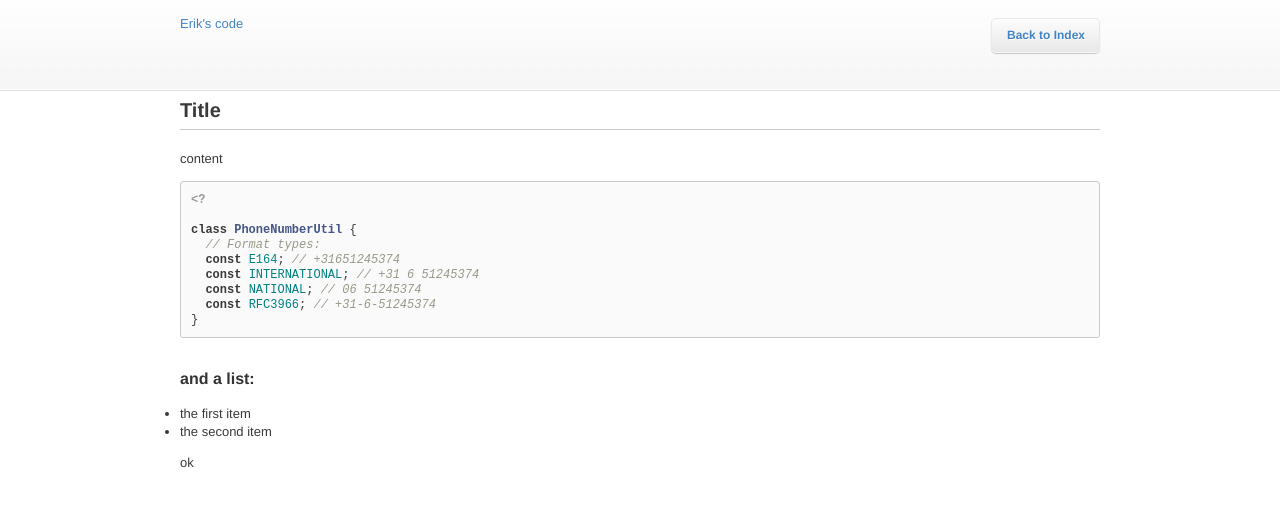
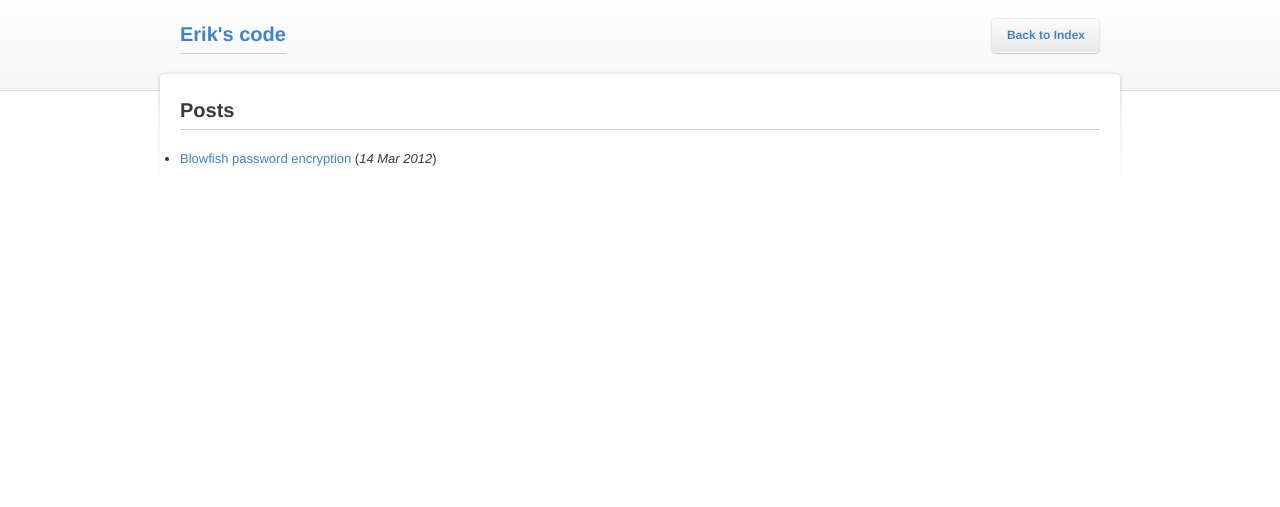
Before and after one commit to erikdubbelboer/blog.dubbelboer.com, a Jekyll site: the page built from index.md, in a window 1280 px wide. Shown: the top 507 px of the page. Built offline with Jekyll 4.4.1, drawn with Linux system fonts in a browser that asks for light colours.

Commit message:
layout update

````diff
--- a/_layouts/default.html
+++ b/_layouts/default.html
@@ -3,7 +3,7 @@
 <head>
 <meta charset=utf-8>
 <title>{{ page.title }}</title>
-<link href="/css/documentation.css" media="screen" rel="stylesheet" type="text/css">
+<link href="/css/common.css" media="screen" rel="stylesheet" type="text/css">
 <link href="/css/pygments.css" media="screen" rel="stylesheet" type="text/css">
 </head>
 <body>
@@ -11,10 +11,10 @@
     <div id="header-wrapper">
       <div id="header" class="basic" >
         <div class="site">
-          <a class="logo" href="/">Erik's code</a>
+          <a class="logo" href="/"><h1>Erik's code</h1></a>
           <div class="topsearch">
             <ul class="nav logged_out">
-              <li><a href="http://github.com/">Back to Index</a></li>
+              <li><a href="/">Back to Index</a></li>
             </ul>
           </div><!-- .topsearch -->
         </div><!-- .site -->
@@ -22,7 +22,9 @@
     </div><!-- #header-wrapper -->
     <div id="wrapper">
       <div id="content" class="site">
+
         {{ content }}
+
       </div><!-- #content -->
     </div><!-- #wrapper -->
   </div><!-- #main -->
--- a/css/documentation.css
+++ b/css/common.css
@@ -35,15 +35,6 @@ h2 {
   font-size: 16px;
   color: #333;
   margin: 2em auto 1em;
-}
-
-  body.api .content h2 {
-    background: transparent url(../images/crud-sprite.png) left 2px no-repeat;
-    padding-left: 22px;
-  }
-
-h2 span.step {
-  color: #666;
 }
 
 h3 {
@@ -167,12 +158,13 @@ a img {
   text-decoration: none;
 }
 
+
 /*------------------------------------------------------------------------------
     Not Footer
 ------------------------------------------------------------------------------*/
+
 #wrapper {
   padding: 20px 25px;
-  overflow:hidden;
   height: auto;
   width: 920px;
   margin: -20px auto 0;
@@ -252,7 +244,7 @@ p code {
 .content .intro {
   color: #868686;
 }
-/* @end */
+
 
 /*------------------------------------------------------------------------------
      Pre/Code Styles
@@ -409,212 +401,3 @@ span.bash-output {
   -khtml-user-select: none;
   user-select: none;
 }
-
-/* end */
-
-/*------------------------------------------------------------------------------
-    More Info Expander
-------------------------------------------------------------------------------*/
-
-.more-info {
-  margin: 10px 0;
-  position: relative;
-}
-.more-info > h4 {
-  background-image: url('../images/dropdown_sprites.jpg');
-  background-repeat: no-repeat;
-  padding: .25em 0 .25em 25px;
-  cursor: pointer;
-  color: #4183C4;
-  font-weight: normal;
-}
-.more-info h4.compressed {
-  background-position: 0 0;
-}
-.more-info:hover h4.compressed {
-  background-position: 0 -23px;
-}
-.more-info h4.expanded {
-  background-position: 0 -46px;
-}
-.more-info:hover h4.expanded {
-  background-position: 0 -69px;
-}
-
-.more-info .more-content {
-  display: none;
-  -webkit-border-radius: 3px;
-  -moz-border-radius: 3px;
-  border-radius: 3px;
-  background-color: #FFFFFF;
-  border: 3px solid #DDDDDD;
-  padding: 1em 2em;
-  -webkit-box-shadow: 1px 1px 3px rgba(0, 0, 0, 0.3);
-  -moz-box-shadow: 1px 1px 3px rgba(0, 0, 0, 0.3);
-  box-shadow: 1px 1px 3px rgba(0, 0, 0, 0.3);
-  margin: 15px 0 30px;
-}
-
-.more-info .more-content h4 {
-  margin-top: 1em;
-}
-
-.more-info .more-content pre {
-  margin-left: 0px;
-}
-
-/****************************/
-/*       List Module        */
-/****************************/
-
-.list-module h2 {
-  border: solid #cacaca;
-  border-width: 1px;
-  border-radius: 3px 3px 0px 0px;
-  -moz-border-radius: 3px 3px 0px 0px;
-  -webkit-border-bottom-right-radius: 0px;
-  -webkit-border-bottom-left-radius: 0px;
-  -moz-background-clip: padding;
-  -webkit-background-clip: padding-box;
-  background-clip: padding-box;
-  padding: 6px 10px;
-  background-color: #f1f1f1;
-  background-image: -moz-linear-gradient(top, #f1f1f1, #e1e1e1);
-  background-image: -ms-linear-gradient(top, #f1f1f1, #e1e1e1);
-  background-image: -o-linear-gradient(top, #f1f1f1, #e1e1e1);
-  background-image: -webkit-gradient(linear, left top, left bottom, from(#f1f1f1), to(#e1e1e1));
-  background-image: -webkit-linear-gradient(top, #f1f1f1, #e1e1e1);
-  background-image: linear-gradient(top, #f1f1f1, #e1e1e1);
-  filter: progid:DXImageTransform.Microsoft.gradient(startColorStr='#f1f1f1', EndColorStr='#e1e1e1');
-  color: #666;
-  text-shadow: 0 1px 0 rgba(255, 255, 255, 0.7);
-  font-size: 16px;
-  line-height: 22px;
-  margin: 0px;
-}
-
-.list-module .list-body {
-  border: solid #cacaca;
-  border-width: 0px 1px 1px 1px;
-  border-radius: 0px 0px 3px 3px;
-  -moz-border-radius: 0px 0px 3px 3px;
-  -webkit-border-bottom-right-radius: 3px;
-  -webkit-border-bottom-left-radius: 3px;
-  -moz-background-clip: padding;
-  -webkit-background-clip: padding-box;
-  background-clip: padding-box;
-  background-color: #fafafb;
-  color: #666;
-  text-shadow: 0 1px 0 rgba(255, 255, 255, 0.7);
-}
-
-.list-module .list-body .icon {
-  display: block;
-  height: 28px;
-  width: 28px;
-  position: absolute;
-  top: 10px;
-  left: 10px;
-  background: transparent url(images/popular_guide_sprites.png) 0 0 no-repeat;
-}
-
-.list-module a {
-  border-top: 1px solid #fff;
-  border-bottom: 1px solid #e9ecee;
-  padding: 6px 10px;
-  position: relative;
-  display: block;
-}
-
-.list-module a:hover {
-  border-top: 1px solid #fafafb;
-  border-bottom: 1px solid #e5e8ea;
-  background-color: #f0f0f3;
-  text-decoration: none;
-}
-
-.list-module a h3 {
-  color: #4183C4;
-}
-
-.list-module a:hover h3 {
-  text-decoration: underline;
-}
-
-.list-module ul {
-  list-style-type: none;
-  margin: 0px;
-}
-
-.list-module h3 {
-  margin: 0px;
-  font-size: 13px;
-}
-
-.list-module .list-body a p {
-  color: #666;
-  margin: 0px;
-}
-
-/* @end */
-
-/****************************/
-/*  Expandable List Module  */
-/****************************/
-
-div.expandable > ul h3 {
-  display: table;
-  width: 100%;
-}
-
-div.expandable > ul h3 > a {
-  display: table-cell;
-  background-color: #e1e1e1;
-  background-image: -moz-linear-gradient(top, #f1f1f1, #e1e1e1);
-  background-image: -ms-linear-gradient(top, #f1f1f1, #e1e1e1);
-  background-image: -o-linear-gradient(top, #f1f1f1, #e1e1e1);
-  background-image: -webkit-gradient(linear, left top, left bottom, from(#f1f1f1), to(#e1e1e1));
-  background-image: -webkit-linear-gradient(top, #f1f1f1, #e1e1e1);
-  background-image: linear-gradient(top, #f1f1f1, #e1e1e1);
-  filter: progid:DXImageTransform.Microsoft.gradient(startColorStr='#f1f1f1', EndColorStr='#e1e1e1');
-}
-
-div.expandable > ul h3 > a:hover {
-  background-color: #e1e1e1;
-  background-image: -moz-linear-gradient(top, #e1e1e1, #d1d1d1);
-  background-image: -ms-linear-gradient(top, #e1e1e1, #d1d1d1);
-  background-image: -o-linear-gradient(top, #e1e1e1, #d1d1d1);
-  background-image: -webkit-gradient(linear, left top, left bottom, from(#e1e1e1), to(#d1d1d1));
-  background-image: -webkit-linear-gradient(top, #e1e1e1, #d1d1d1);
-  background-image: linear-gradient(top, #e1e1e1, #d1d1d1);
-  filter: progid:DXImageTransform.Microsoft.gradient(startColorStr='#e1e1e1', EndColorStr='#d1d1d1');
-}
-
-div.expandable > ul h3 > a.collapsed,
-div.expandable > ul h3 > a.expanded {
-  background-image: url(/images/expand-arrows.png);
-  background-position: 0px -3px;
-  background-repeat: no-repeat;
-  width: 13px;
-  border-right: 1px solid #cacaca;
-  padding: 8px 11px;
-}
-
-div.expandable > ul h3 > a.expanded {
-  background-position: -38px -3px;
-}
-
-div.expandable > ul h3 > a.collapsed:hover {
-  background-image: url(/images/expand-arrows.png);
-  background-position: 0px -43px;
-  background-repeat: no-repeat;
-  width: 13px;
-  border-right: 1px solid #cacaca;
-  padding: 8px 11px;
-}
-
-div.expandable > ul h3 > a.expanded:hover {
-  background-position: -38px -43px;
-}
-
-/* @end */
--- a/index.md
+++ b/index.md
@@ -1,28 +1,11 @@
 ---
-title: Index
+title: Posts
 layout: default
 ---
 
-Title
+{{ page.title }}
 =====
 
-content
-```php
-<?
-
-class PhoneNumberUtil {
-  // Format types:
-  const E164; // +31651245374
-  const INTERNATIONAL; // +31 6 51245374
-  const NATIONAL; // 06 51245374
-  const RFC3966; // +31-6-51245374
-}
-```
-
-and a list:
------------
-
-* the first item
-* the second item
-
-ok
+{% for post in site.posts %}
+ * [{{ post.title }}]({{ post.url }}) (*{{ post.date | date_to_string }}*)
+{% endfor %}
````
Also changed, not shown: _layouts/post.html (added, +9 -0 lines), _posts/2012-03-14-blowfish.md (added, +24 -0 lines), README.md, images/active-arrow.png (deleted), images/background-white.png (added), images/bg.png (deleted), images/bg_footer_bottom.png (deleted), images/bg_footer_top.png (deleted), images/crud-sprite.png (deleted), images/dropdown_sprites.jpg (deleted), images/expand-arrows.png (deleted), images/next_step_arrow.gif (deleted), 2 other files.
